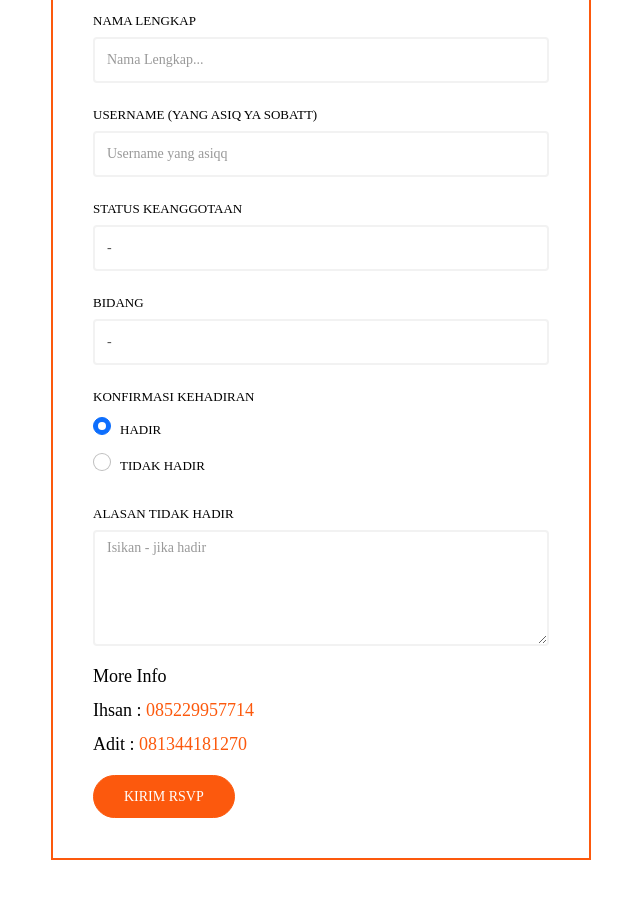
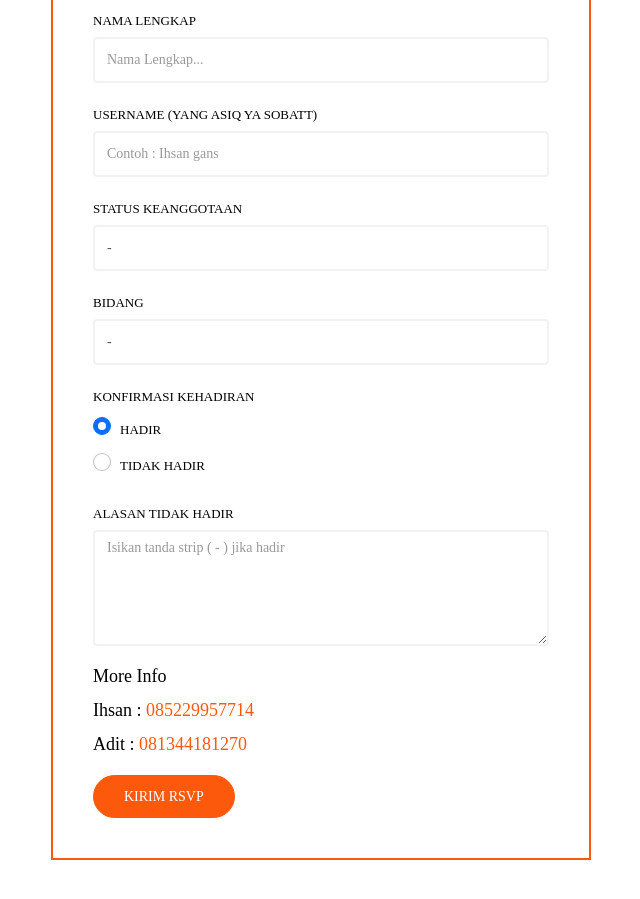
Before and after one commit to afrzl/RSVP-Auto-Create-GSheets, a website: page index.html in a window 1280 px wide. Shown: the part 1500-2399 px from the top of the page, without its empty margins (319-959 px from the left). Drawn offline with nearby package versions, Linux system fonts and the light colour scheme; a web font is replaced by a local one.

Commit message:
tidak hadir

```diff
--- a/index.html
+++ b/index.html
@@ -65,7 +65,7 @@
                 </div>
                 <div class="form-group">
                   <label for="username">Username (yang asiq ya sobatt)</label>
-                  <input type="text" name="Username" class="form-control" id="username" required placeholder="Username yang asiqq" />
+                  <input type="text" name="Username" class="form-control" id="username" required placeholder="Contoh : Ihsan gans" />
                 </div>
                 <div class="form-group">
                   <label for="Keanggotaan">Status Keanggotaan</label>
@@ -103,7 +103,7 @@
                 </div>
                 <div class="form-group">
                   <label for="Alasan">Alasan tidak hadir</label>
-                  <textarea name="Alasan" id="Alasan" cols="20" rows="5" class="form-control" required placeholder="Isikan - jika hadir"></textarea>
+                  <textarea name="Alasan" id="Alasan" cols="20" rows="5" class="form-control" required placeholder="Isikan tanda strip ( - ) jika hadir"></textarea>
                 </div>
                 <div class="form-group">
                   <p>More Info</p>
```
